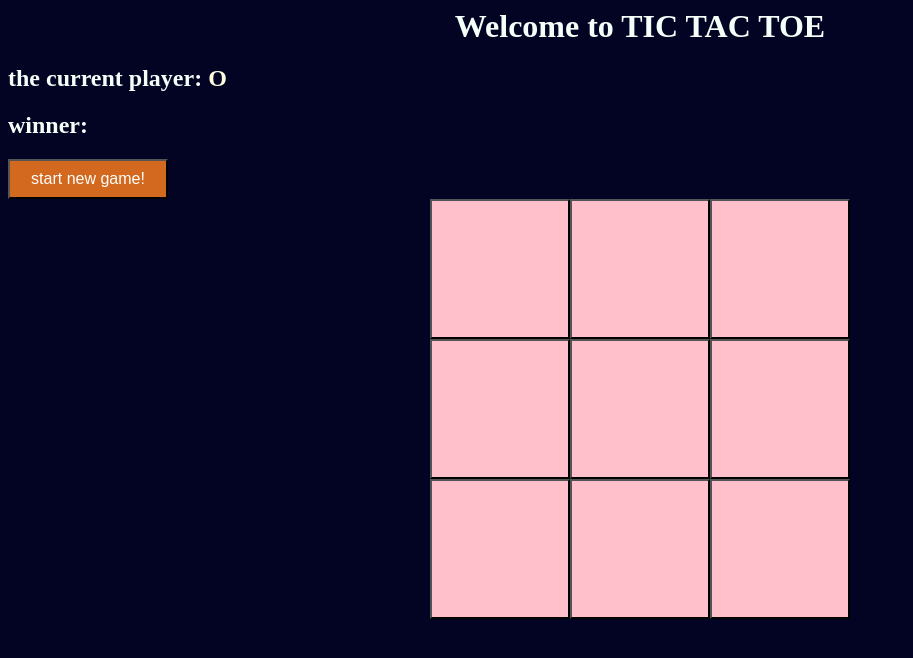
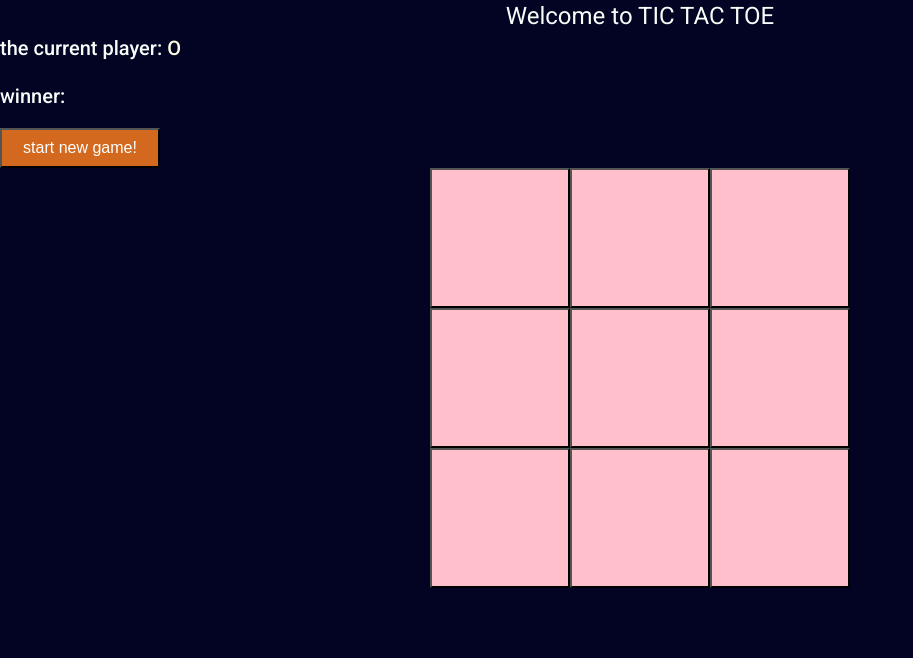
Before and after one commit to SamL1n/Tic-Tac-Toe, an Angular app: page / in a window 1280 px wide. Shown: the top 658 px of the page, without its empty margins (0-913 px from the left). Built offline with nearby package versions, Linux system fonts and the light colour scheme.

Commit message:
add angular/material

```diff
--- a/angular.json
+++ b/angular.json
@@ -28,6 +28,7 @@
               "src/manifest.webmanifest"
             ],
             "styles": [
+              "./node_modules/@angular/material/prebuilt-themes/indigo-pink.css",
               "src/styles.css"
             ],
             "scripts": [],
@@ -98,6 +99,7 @@
               "src/manifest.webmanifest"
             ],
             "styles": [
+              "./node_modules/@angular/material/prebuilt-themes/indigo-pink.css",
               "src/styles.css"
             ],
             "scripts": []
--- a/package.json
+++ b/package.json
@@ -11,10 +11,12 @@
   "private": true,
   "dependencies": {
     "@angular/animations": "~12.0.0",
+    "@angular/cdk": "^12.1.3",
     "@angular/common": "~12.0.0",
     "@angular/compiler": "~12.0.0",
     "@angular/core": "~12.0.0",
     "@angular/forms": "~12.0.0",
+    "@angular/material": "^12.1.3",
     "@angular/platform-browser": "~12.0.0",
     "@angular/platform-browser-dynamic": "~12.0.0",
     "@angular/router": "~12.0.0",
--- a/src/app/app.module.ts
+++ b/src/app/app.module.ts
@@ -6,6 +6,7 @@
 import { BoardComponent } from './component/board/board.component';
 import { ServiceWorkerModule } from '@angular/service-worker';
 import { environment } from '../environments/environment';
+import { BrowserAnimationsModule } from '@angular/platform-browser/animations';
 
 @NgModule({
   declarations: [
@@ -20,7 +21,8 @@
       // Register the ServiceWorker as soon as the app is stable
       // or after 30 seconds (whichever comes first).
       registrationStrategy: 'registerWhenStable:30000'
-    })
+    }),
+    BrowserAnimationsModule
   ],
   providers: [],
   bootstrap: [AppComponent]
--- a/src/index.html
+++ b/src/index.html
@@ -8,8 +8,11 @@
   <link rel="icon" type="image/x-icon" href="favicon.ico">
   <link rel="manifest" href="manifest.webmanifest">
   <meta name="theme-color" content="#1976d2">
+  <link rel="preconnect" href="https://fonts.gstatic.com">
+  <link href="https://fonts.googleapis.com/css2?family=Roboto:wght@300;400;500&display=swap" rel="stylesheet">
+  <link href="https://fonts.googleapis.com/icon?family=Material+Icons" rel="stylesheet">
 </head>
-<body>
+<body class="mat-typography">
   <app-root></app-root>
   <noscript>Please enable JavaScript to continue using this application.</noscript>
 </body>
--- a/src/styles.css
+++ b/src/styles.css
@@ -2,3 +2,5 @@
 body{
     background-color: #030424;
 }
+html, body { height: 100%; }
+body { margin: 0; font-family: Roboto, "Helvetica Neue", sans-serif; }
```
Also changed, not shown: 1 other file (tests, documents, lock files or other folders).
